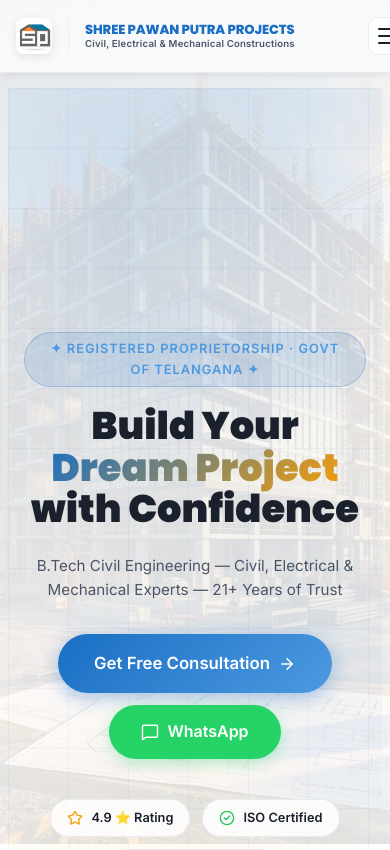
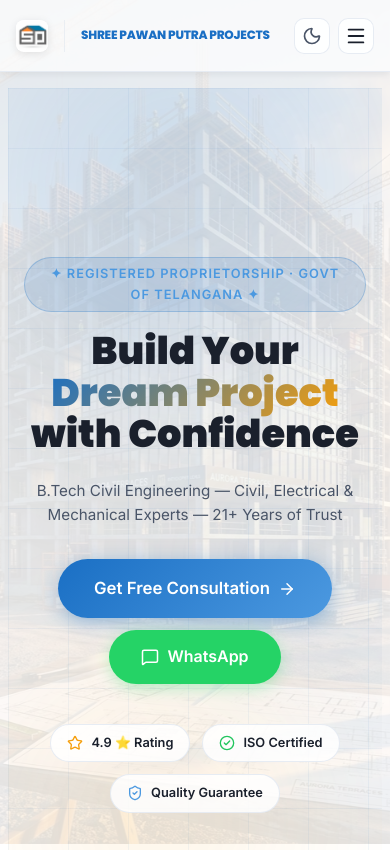
Before and after one commit to BasithRahul/brickBoltSPP, a React (Vite) app in the folder client/: page / in a window 390 px wide. Shown: the top 850 px of the page. Built offline with nearby package versions, Linux system fonts and the light colour scheme.

Commit message:
fix: global box-sizing for proper centering and restored mobile navbar dark mode toggle

```diff
--- a/client/src/components/Navbar.css
+++ b/client/src/components/Navbar.css
@@ -188,14 +188,17 @@
 
 /* Responsive */
 @media (max-width: 900px) {
-  .navbar__links, .navbar__cta, .navbar__theme-btn { display: none; }
+  .navbar__links, .navbar__cta { display: none; }
   .navbar__hamburger { display: flex; }
   .navbar__mobile { display: flex; }
 }
 @media (max-width: 640px) {
   .navbar { height: 72px; }
-  .navbar__logo-box { width: 36px; height: 36px; border-radius: 8px; }
-  .navbar__logo-name { font-size: 0.82rem; }
-  .navbar__logo-caption { font-size: 0.60rem; }
-  .navbar__hamburger { width: 38px; height: 38px; }
+  .navbar__inner { gap: 12px; }
+  .navbar__actions { gap: 8px; }
+  .navbar__theme-btn { width: 36px; height: 36px; }
+  .navbar__logo-box { width: 32px; height: 32px; border-radius: 8px; }
+  .navbar__logo-name { font-size: 0.75rem; letter-spacing: -0.02em; }
+  .navbar__logo-caption { display: none; }
+  .navbar__hamburger { width: 36px; height: 36px; }
 }
--- a/client/src/index.css
+++ b/client/src/index.css
@@ -3,6 +3,10 @@
    ============================================================ */
 
 @import url('https://fonts.googleapis.com/css2?family=Poppins:wght@300;400;500;600;700;800;900&family=Inter:wght@300;400;500;600;700&display=swap');
+
+*, *::before, *::after {
+  box-sizing: border-box;
+}
 
 /* ─── CSS Variables ─────────────────────────────────────── */
 :root {
@@ -43,8 +47,6 @@
 html {
   scroll-behavior: smooth;
   font-size: 16px;
-  overflow-x: hidden;
-  max-width: 100vw;
 }
 
 body {
@@ -54,7 +56,6 @@
   transition: background 0.35s, color 0.35s;
   line-height: 1.6;
   overflow-x: hidden;
-  max-width: 100%;
   position: relative;
 }
 
```
